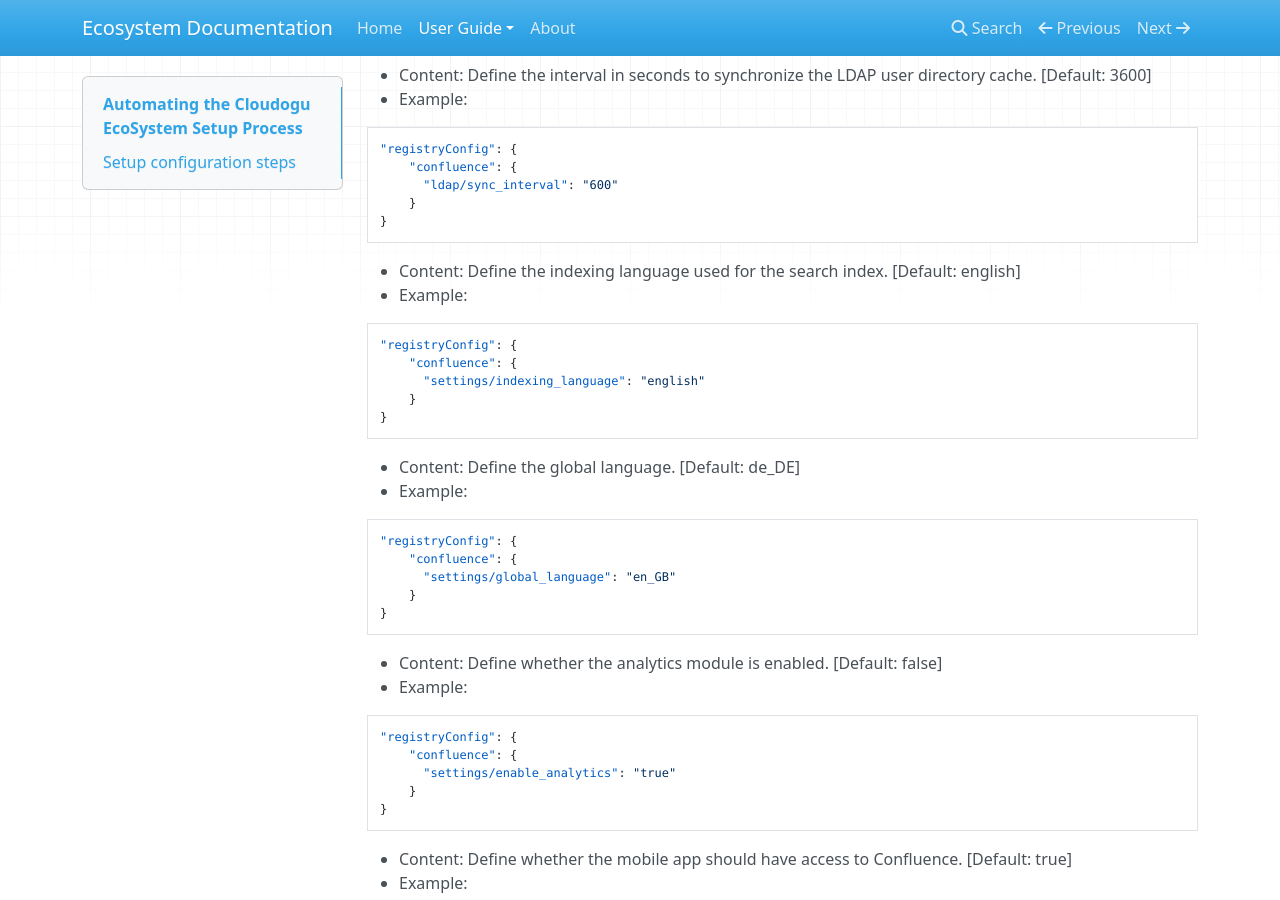
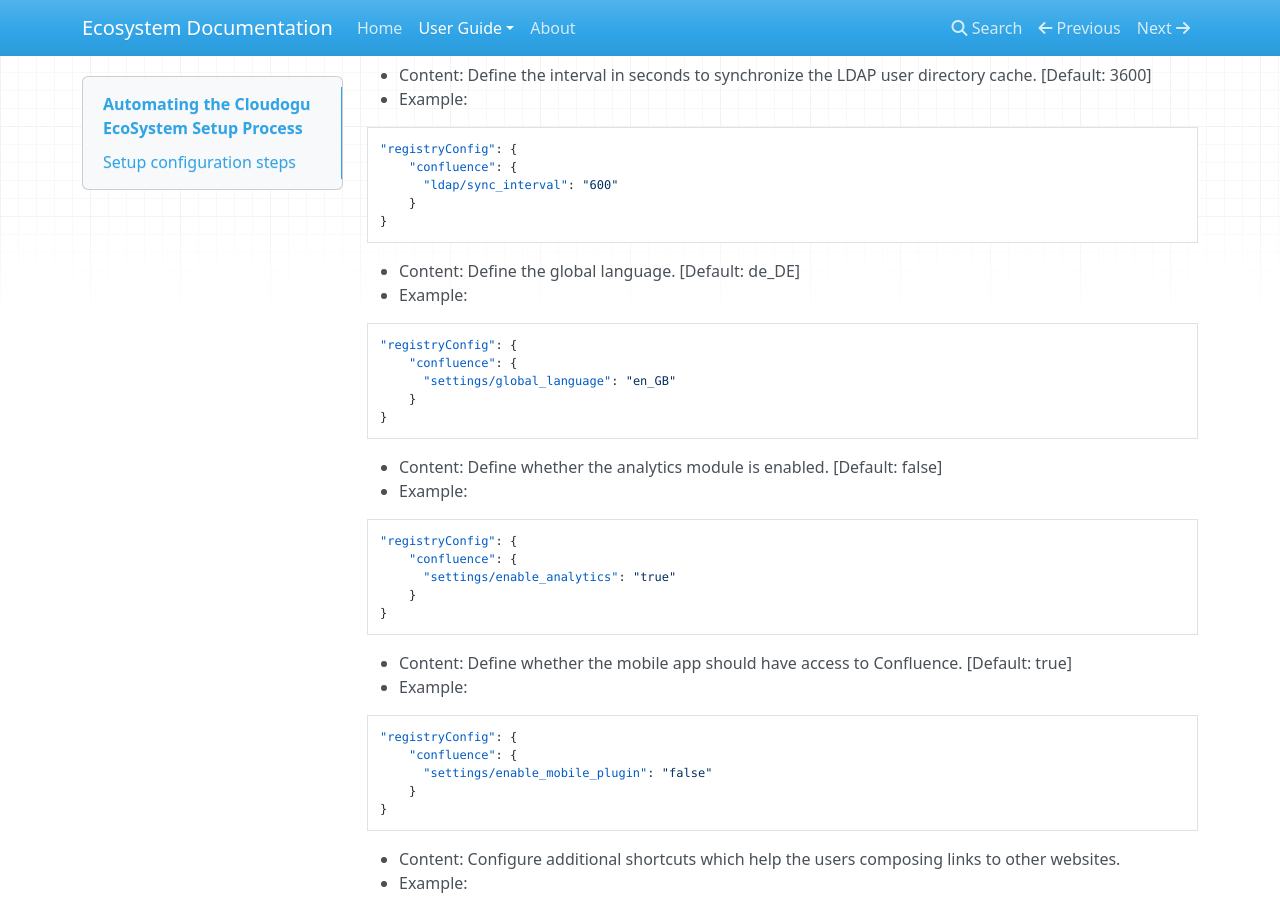
Before and after one commit to cloudogu/ecosystem, an MkDocs documentation site: the page built from docs/docs/user-guide/setup-json.md, in a window 1280 px wide and 900 px high, scrolled down 13116 px. Built offline with MkDocs 1.6.1, drawn with Linux system fonts in a browser that asks for light colours; nearby versions of some CDN libraries; old or Windows-style settings are respelled for this version of MkDocs.

Commit message:
#408 remove description for indexing language

````diff
--- a/docs/docs/user-guide/setup-json.md
+++ b/docs/docs/user-guide/setup-json.md
@@ -604,17 +604,6 @@ It is also not possible to add the same hostnames as in global configuration in
 }
 ```
 
-* Content: Define the indexing language used for the search index. [Default: english]
-* Example:
-
-```
-"registryConfig": {
-    "confluence": {
-      "settings/indexing_language": "english"
-    }
-}
-```
-
 * Content: Define the global language. [Default: de_DE]
 * Example:
 
````
Also changed, not shown: docs/docs/user-guide/setup-json_de.md (+0 -11 lines).
